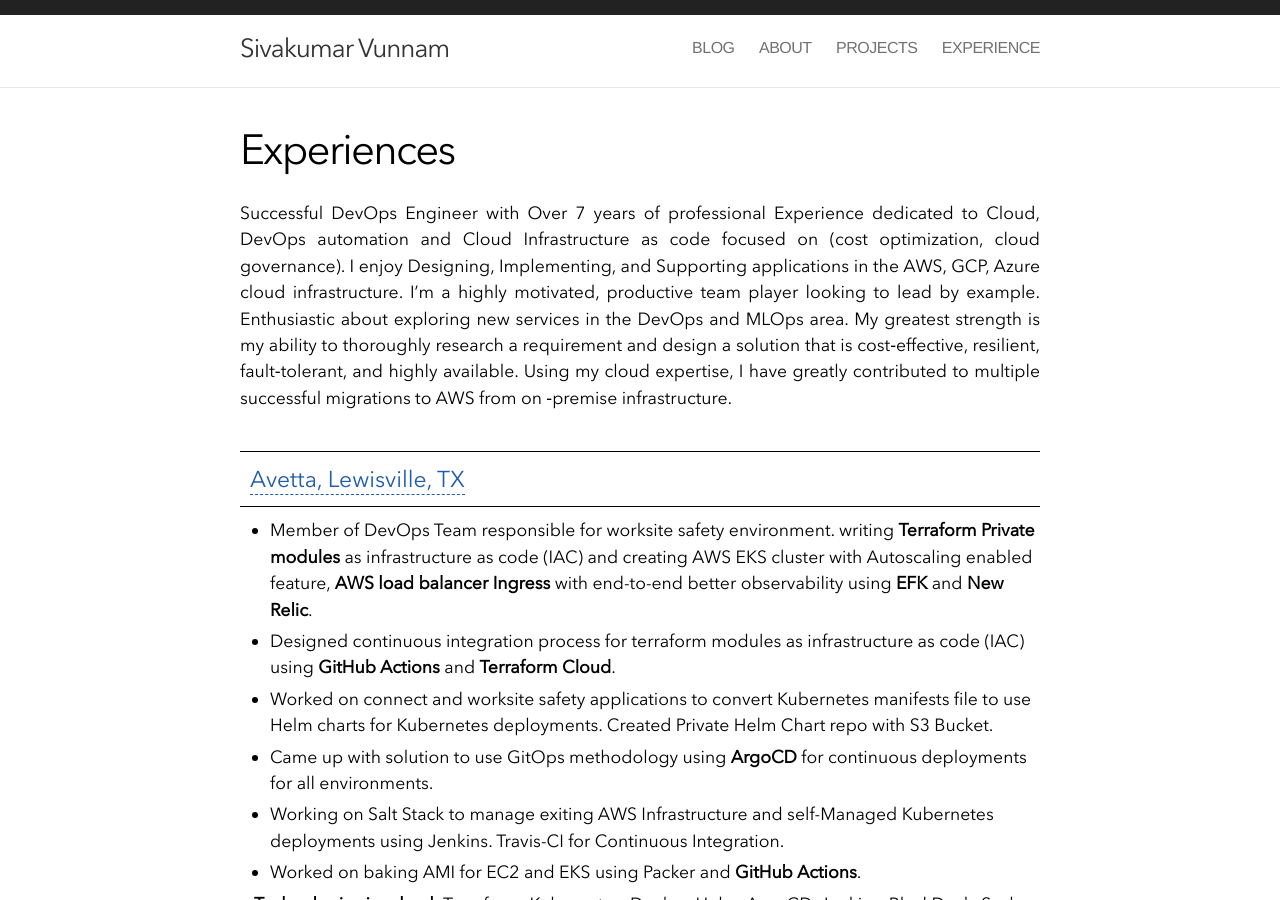
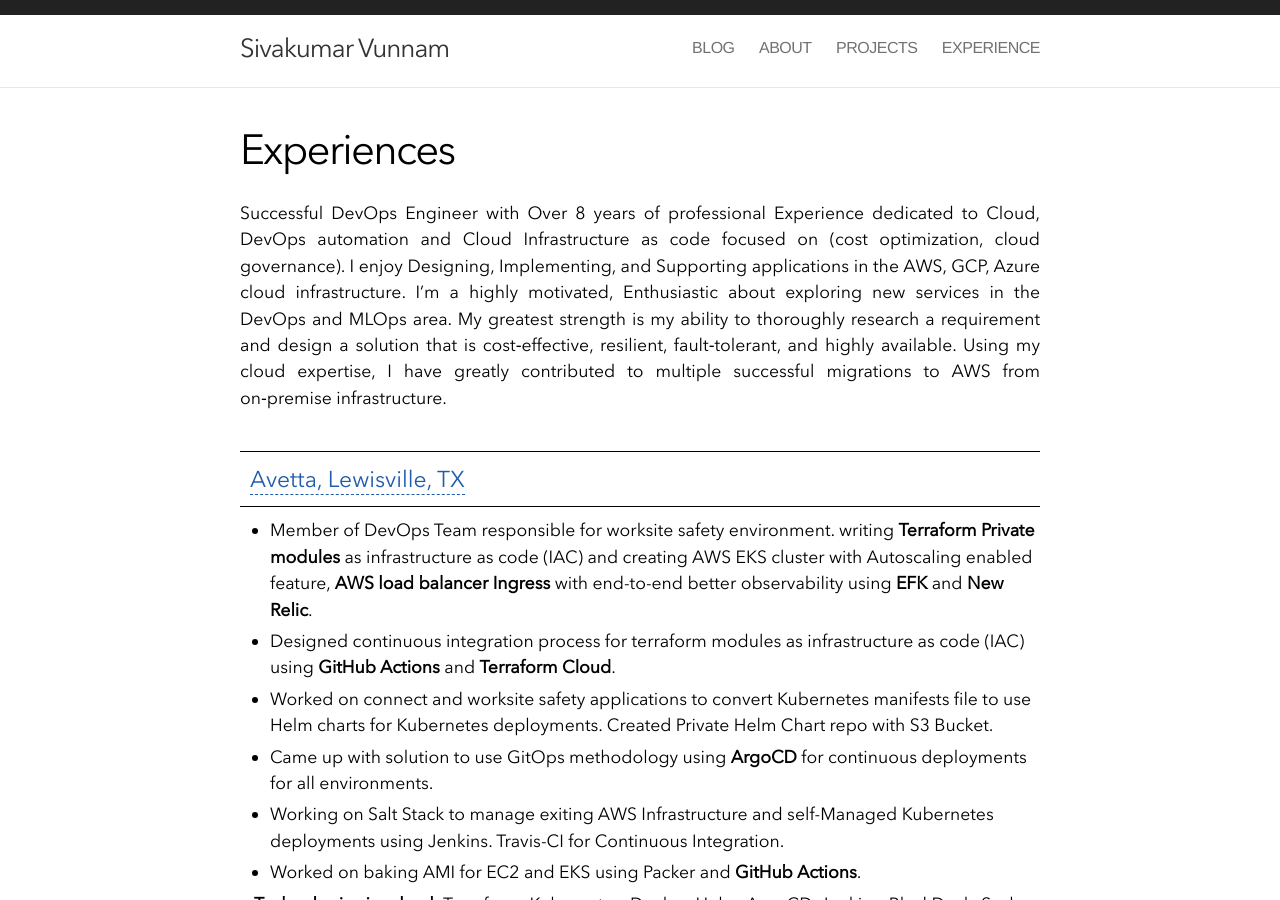
Before and after one commit to sivakumarvunnam/sivakumarvunnam.github.io, a Jekyll site: the page built from experiences.html, in a window 1280 px wide and 900 px high. Built offline with Jekyll 4.4.1, drawn with Linux system fonts in a browser that asks for light colours; nearby versions of some CDN libraries.

Commit message:
Update experiences.html

```diff
--- a/experiences.html
+++ b/experiences.html
@@ -8,7 +8,7 @@
     <h1>Experiences</h1>
   </header>
   <p style="text-align:justify;">
-  Successful DevOps Engineer with Over 7 years of professional Experience dedicated to Cloud, DevOps automation and Cloud Infrastructure as code focused on (cost optimization, cloud governance). I enjoy Designing, Implementing, and Supporting applications in the AWS, GCP, Azure cloud infrastructure. I’m a highly motivated, productive team player looking to lead by example. Enthusiastic about exploring new services in the DevOps and MLOps area. My greatest strength is my ability to thoroughly research a requirement and design a solution that is cost‑effective, resilient, fault‑tolerant, and highly available. Using my cloud expertise, I have greatly contributed to multiple successful migrations to AWS from on ‑premise infrastructure.
+  Successful DevOps Engineer with Over 8 years of professional Experience dedicated to Cloud, DevOps automation and Cloud Infrastructure as code focused on (cost optimization, cloud governance). I enjoy Designing, Implementing, and Supporting applications in the AWS, GCP, Azure cloud infrastructure. I’m a highly motivated, Enthusiastic about exploring new services in the DevOps and MLOps area. My greatest strength is my ability to thoroughly research a requirement and design a solution that is cost‑effective, resilient, fault‑tolerant, and highly available. Using my cloud expertise, I have greatly contributed to multiple successful migrations to AWS from on‑premise infrastructure.
   </p>
 
   <div class="Experiences">
```
